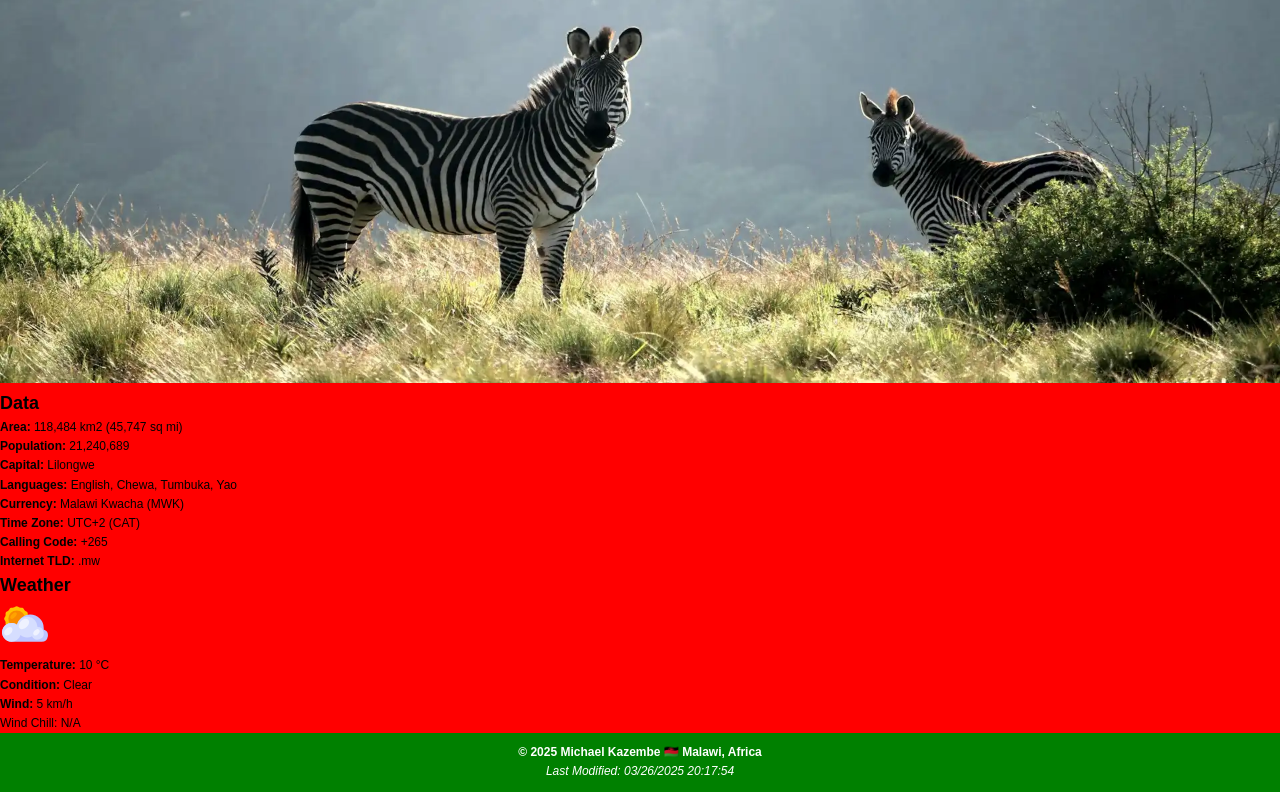
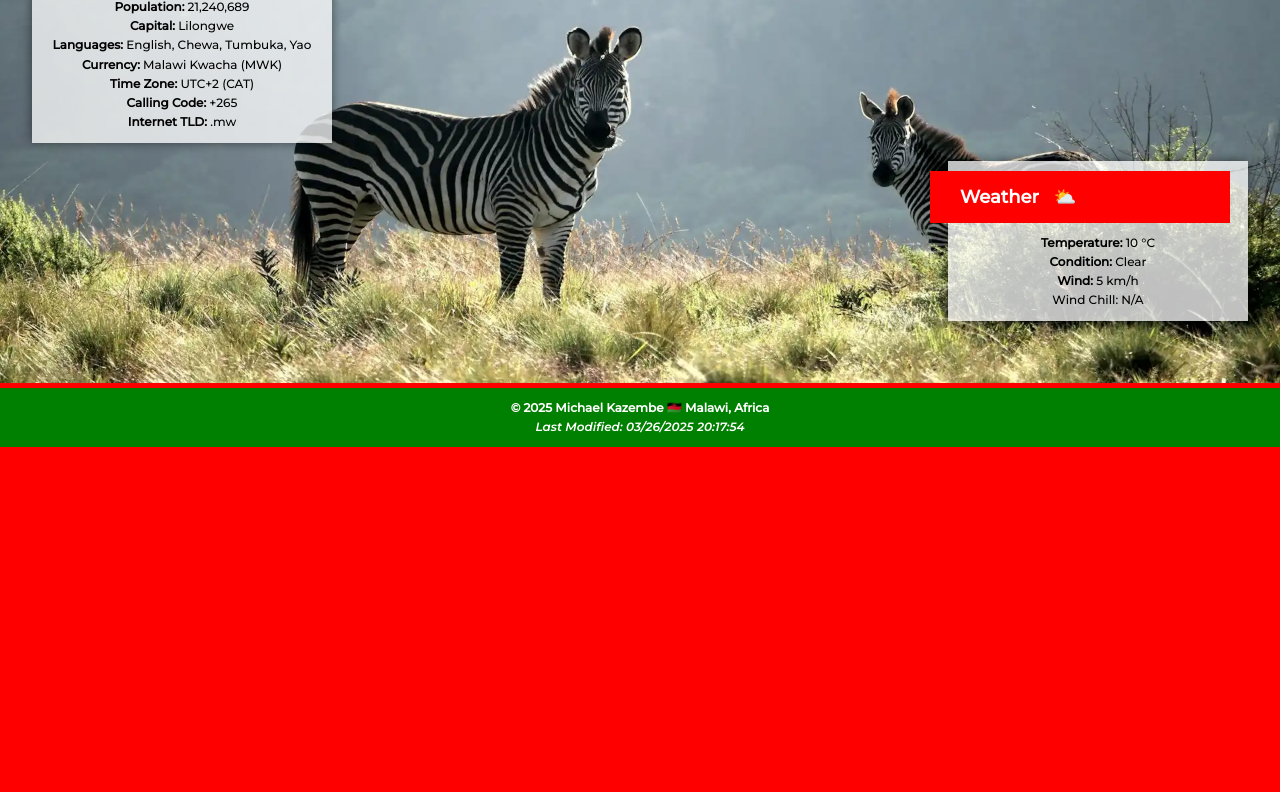
Before and after one commit to MichaelKazembe/wdd131, a plain HTML site: page place.html in a window 1280 px wide. Shown: the part 257-1049 px from the top of the page. After the commit the page ends 800 px from the top, so only its background shows below. Drawn offline with Linux system fonts and the light colour scheme.

Commit message:
Adapt to wide screen

```diff
--- a/place.html
+++ b/place.html
@@ -1,12 +1,25 @@
 <!DOCTYPE html>
 <html lang="en-US">
   <head>
-    <meta charset="utf-8" />
-    <meta http-equiv="X-UA-Compatible" content="IE=edge" />
+    <meta charset="UTF-8" >
+    <meta http-equiv="X-UA-Compatible" content="IE=edge" >
     <title>Place: Malawi</title>
-    <meta name="description" content="Malawi Statistics" />
-    <meta name="viewport" content="width=device-width, initial-scale=1" />
-    <link rel="stylesheet" href="styles/place.css" />
+    <meta name="description" content="Malawi Statistics" >
+    <meta name="author" content="Michael Kazembe" >
+    <meta name="viewport" content="width=device-width, initial-scale=1" >
+    <link rel="stylesheet" href="styles/place.css">
+    <!-- Preconnect to Google Fonts -->
+    <link rel="preconnect" href="https://fonts.googleapis.com">
+    <link rel="preconnect" href="https://fonts.gstatic.com" crossorigin>
+    <!-- Link to the Fonts -->
+    <link
+      href="https://fonts.googleapis.com/css2?family=Montserrat:ital,wght@0,500;1,600&display=swap"
+      rel="stylesheet"
+    >
+    <link
+      href="https://fonts.googleapis.com/css2?family=Open+Sans:ital@0;1&display=swap"
+      rel="stylesheet"
+    >
   </head>
   <body>
     <header>
@@ -20,20 +33,20 @@
           media="(max-width: 767px)"
           type="image/webp"
           class="mobile-image"
-        />
+        >
         <!-- Image for desktop devices -->
         <source
           srcset="images/wide-malawi-zebras.webp"
           media="(min-width: 768px)"
           type="image/webp"
           class="desktop-image"
-        />
+        >
         <!-- Fallback image for browsers that do not support WebP -->
         <img
           src="images/malawi-zebras.webp"
           alt="Description of the image"
           class="fallback-image"
-        />
+        >
       </picture>
 
       <section class="data-section">
@@ -76,7 +89,10 @@
         </div>
       </section>
       <section class="weather-section">
-        <h2>Weather</h2>
+        <h2 class="weather-heading">
+          Weather
+          <span class="weather-emoticon">⛅</span>
+        </h2>
         <img
           src="images/weather.svg"
           alt="Weather Icon"
--- a/styles/place.css
+++ b/styles/place.css
@@ -28,7 +28,66 @@ header {
 h1 {
   font-size: 2.5em;
 }
+/* WIDER VIEW */
 
+@media (min-width: 769px) {
+  .main-content {
+    position: relative;
+  }
+
+  section {
+    background-color: rgba(255, 255, 255, 0.75);
+    box-shadow: 0 0 10px rgba(0, 0, 0, 0.5);
+    padding: 1rem 0;
+    text-align: center;
+    margin: 1rem;
+    width: 300px;
+    display: flex;
+    flex-direction: column;
+    align-items: center;
+    position: relative;
+  }
+
+  .data-section {
+    position: absolute;
+    top: 10%;
+    left: 20px;
+  }
+
+
+  h2 {
+    background-color: var(--secondary-color);
+    color: white;
+    position: absolute;
+    top: 10px;
+    padding-left: 2.5rem;
+    padding-bottom: 1rem;
+    padding-top: 1rem;
+    width: 100%;
+    left: -1.5rem;
+    text-align: left;
+  }
+
+  .data-list {
+    margin-top: 5rem;
+  }
+
+  .weather-section {
+    position: absolute;
+    bottom: 10%;
+    right: 20px;
+  }
+  .weather-emoticon {
+    display: inline; /* Show the emoticon for wider screens */
+    font-size: 1.5rem; /* Adjust the size of the emoticon */
+    margin-left: 10px; /* Add spacing next to the "Weather" heading */
+  }
+
+  .weather-icon {
+    display: none; /* Hide the SVG icon for wider screens */
+  }
+
+}
 
 section ul {
   text-decoration: none;
@@ -47,8 +106,6 @@ section ul {
   object-fit: cover;
 }
 
-
-
 /* MOBILE VIEW */
 
 @media screen and (max-width: 768px) {
@@ -58,11 +115,22 @@ section ul {
     padding: 1rem;
     text-align: center;
     margin: 1rem;
+    display: flex;
+    flex-direction: column;
+    align-items: center;
   }
 
   .weather-icon {
     width: 50px;
     height: 50px;
+  }
+
+  .weather-emoticon {
+    display: none; /* Hide the emoticon by default */
+  }
+
+  .weather-icon {
+    display: block; /* Show the SVG icon by default */
   }
 
   .data-item {
@@ -84,6 +152,5 @@ footer {
 }
 
 .footer-modified {
-
   font-style: italic;
 }
```
